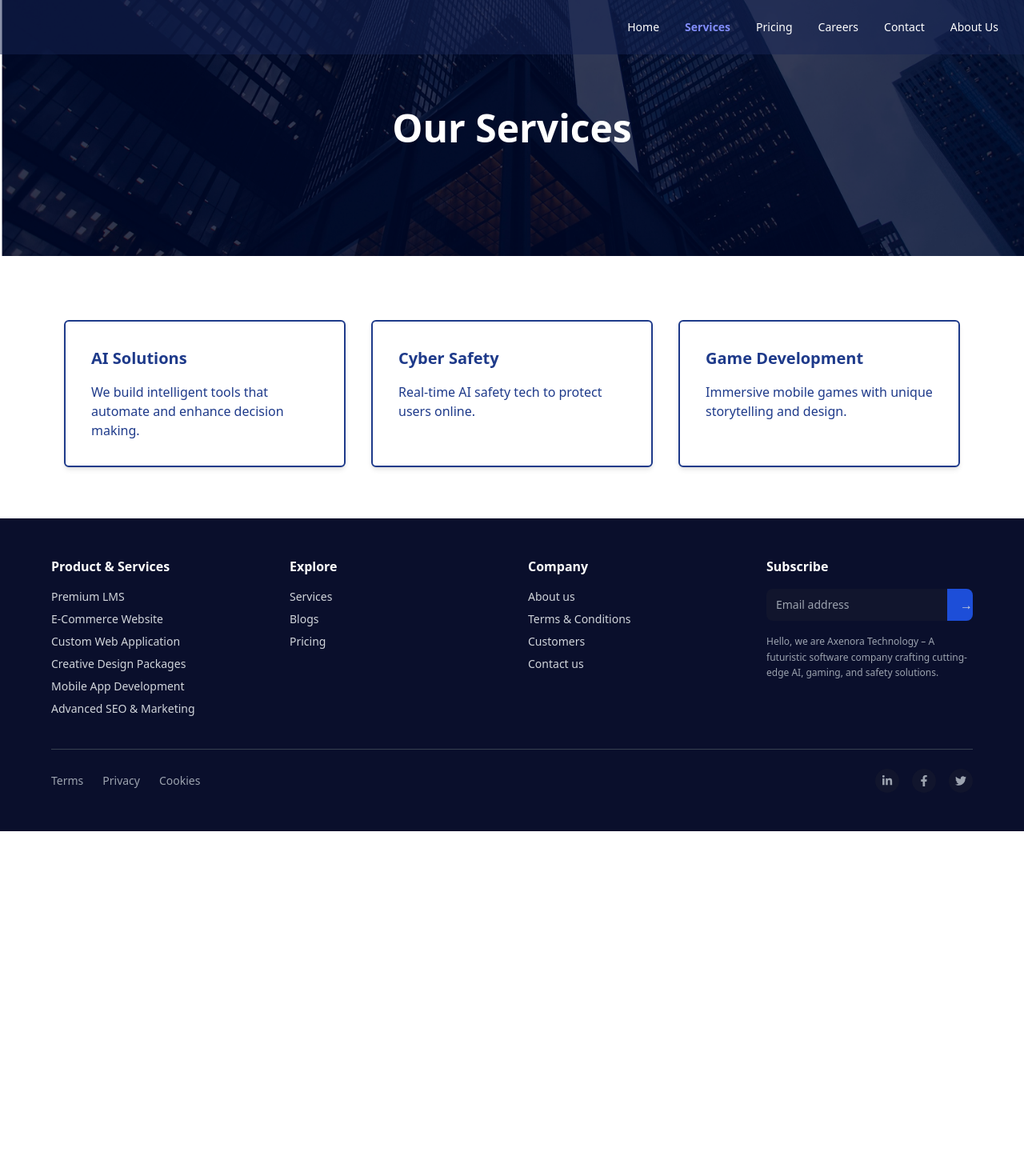
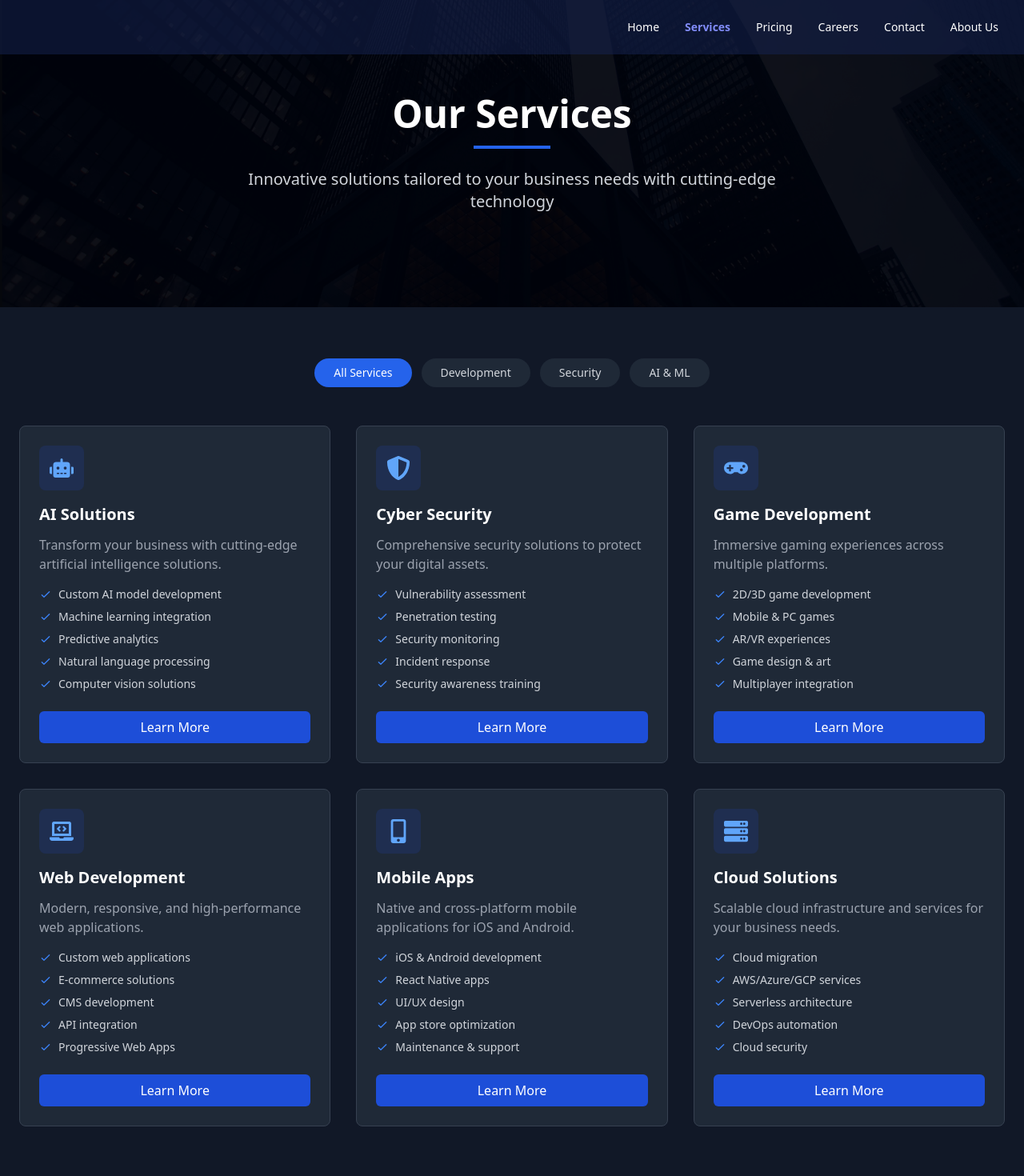
Before and after one commit to axerona/Axenora-Web-Site, a React (Vite) app in the folder frontend/: page /services in a window 1280 px wide. Shown: the top 1470 px of the page at 80% size. Before the commit the page ends 1039 px from the top, so only its background shows below. Built offline with nearby package versions, Linux system fonts and the light colour scheme.

Commit message:
Services page Ui Changes

```diff
--- a/frontend/src/components/Services.jsx
+++ b/frontend/src/components/Services.jsx
@@ -1,57 +1,185 @@
 import React, { useState } from "react";
+import { FaRobot, FaShieldAlt, FaGamepad, FaLaptopCode, FaMobileAlt, FaServer } from "react-icons/fa";
 import bg from "../assets/ser.png";
 
 const Services = () => {
-  const [activeCard, setActiveCard] = useState(null);
+  const [activeTab, setActiveTab] = useState(0);
 
-  const cards = [
+  const services = [
     {
       title: "AI Solutions",
-      description: "We build intelligent tools that automate and enhance decision making.",
+      icon: <FaRobot className="text-3xl text-blue-400" />,
+      description: "Transform your business with cutting-edge artificial intelligence solutions.",
+      features: [
+        "Custom AI model development",
+        "Machine learning integration",
+        "Predictive analytics",
+        "Natural language processing",
+        "Computer vision solutions"
+      ]
     },
     {
-      title: "Cyber Safety",
-      description: "Real-time AI safety tech to protect users online.",
+      title: "Cyber Security",
+      icon: <FaShieldAlt className="text-3xl text-blue-400" />,
+      description: "Comprehensive security solutions to protect your digital assets.",
+      features: [
+        "Vulnerability assessment",
+        "Penetration testing",
+        "Security monitoring",
+        "Incident response",
+        "Security awareness training"
+      ]
     },
     {
       title: "Game Development",
-      description: "Immersive mobile games with unique storytelling and design.",
+      icon: <FaGamepad className="text-3xl text-blue-400" />,
+      description: "Immersive gaming experiences across multiple platforms.",
+      features: [
+        "2D/3D game development",
+        "Mobile & PC games",
+        "AR/VR experiences",
+        "Game design & art",
+        "Multiplayer integration"
+      ]
     },
+    {
+      title: "Web Development",
+      icon: <FaLaptopCode className="text-3xl text-blue-400" />,
+      description: "Modern, responsive, and high-performance web applications.",
+      features: [
+        "Custom web applications",
+        "E-commerce solutions",
+        "CMS development",
+        "API integration",
+        "Progressive Web Apps"
+      ]
+    },
+    {
+      title: "Mobile Apps",
+      icon: <FaMobileAlt className="text-3xl text-blue-400" />,
+      description: "Native and cross-platform mobile applications for iOS and Android.",
+      features: [
+        "iOS & Android development",
+        "React Native apps",
+        "UI/UX design",
+        "App store optimization",
+        "Maintenance & support"
+      ]
+    },
+    {
+      title: "Cloud Solutions",
+      icon: <FaServer className="text-3xl text-blue-400" />,
+      description: "Scalable cloud infrastructure and services for your business needs.",
+      features: [
+        "Cloud migration",
+        "AWS/Azure/GCP services",
+        "Serverless architecture",
+        "DevOps automation",
+        "Cloud security"
+      ]
+    }
+  ];
+
+  const categories = [
+    { name: 'All Services', filter: 'all' },
+    { name: 'Development', filter: 'development' },
+    { name: 'Security', filter: 'security' },
+    { name: 'AI & ML', filter: 'ai' }
   ];
 
   return (
-    <section className="w-full overflow-x-hidden">
+    <section className="w-full min-h-screen bg-gray-900">
+      {/* Hero Section with Background Image */}
+      <div className="relative w-full h-96 flex items-center justify-center">
+        <div className="absolute inset-0">
+          <img
+            src={bg}
+            alt="Services Background"
+            className="w-full h-full object-cover"
+          />
+          <div className="absolute inset-0 bg-black/70"></div>
+        </div>
 
-      <div
-        className="relative w-screen h-72 md:h-80 flex items-center justify-center text-white mb-16"
-        style={{
-          backgroundImage: `url(${bg})`,
-          backgroundSize: "cover",
-          backgroundPosition: "center center",
-          backgroundRepeat: "no-repeat",
-        }}
-      >
-        <h2 className="text-4xl md:text-5xl font-bold z-10">Our Services</h2>
+        <div className="relative z-10 text-center px-6">
+          <h1 className="text-4xl md:text-5xl font-extrabold text-white mb-4">Our Services</h1>
+          <div className="w-24 h-1 bg-blue-600 mx-auto mb-6"></div>
+          <p className="text-xl text-gray-300 max-w-2xl mx-auto">
+            Innovative solutions tailored to your business needs with cutting-edge technology
+          </p>
+        </div>
       </div>
 
+      {/* Services Section */}
+      <div className="max-w-7xl mx-auto px-6 py-16">
+        {/* Category Filter */}
+        <div className="flex flex-wrap justify-center gap-3 mb-12">
+          {categories.map((category, index) => (
+            <button
+              key={index}
+              onClick={() => setActiveTab(index)}
+              className={`px-6 py-2 rounded-full text-sm font-medium transition-all duration-300 ${
+                activeTab === index
+                  ? 'bg-blue-600 text-white'
+                  : 'bg-gray-800 text-gray-300 hover:bg-gray-700'
+              }`}
+            >
+              {category.name}
+            </button>
+          ))}
+        </div>
 
-      <div className="max-w-6xl mx-auto pt-4 pb-16 px-4 grid grid-cols-1 md:grid-cols-3 gap-8">
-        {cards.map((card, index) => (
-          <div
-            key={index}
-            onClick={() => setActiveCard(index)}
-            className={`p-8 rounded-md shadow-md cursor-pointer transition-all duration-300 transform border-2
-              ${
-                activeCard === index
-                  ? "bg-blue-900 text-white border-blue-900"
-                  : "bg-white text-blue-900 border-blue-900 hover:bg-blue-100 hover:text-blue-900"
-              }
-              hover:-translate-y-1 hover:scale-[1.03]`}
-          >
-            <h3 className="text-xl font-semibold mb-4">{card.title}</h3>
-            <p>{card.description}</p>
-          </div>
-        ))}
+        {/* Services Grid */}
+        <div className="grid grid-cols-1 md:grid-cols-2 lg:grid-cols-3 gap-8">
+          {services.map((service, index) => (
+            <div
+              key={index}
+              className="bg-gray-800 rounded-lg overflow-hidden border border-gray-700 hover:border-blue-600 transition-all duration-300 hover:-translate-y-1"
+            >
+              <div className="p-6">
+                <div className="w-14 h-14 bg-blue-900/30 rounded-lg flex items-center justify-center mb-4">
+                  {service.icon}
+                </div>
+                <h3 className="text-xl font-bold text-white mb-3">{service.title}</h3>
+                <p className="text-gray-400 mb-4">{service.description}</p>
+
+                <ul className="space-y-2 mb-6">
+                  {service.features.map((feature, i) => (
+                    <li key={i} className="flex items-center text-gray-300 text-sm">
+                      <svg className="w-4 h-4 text-blue-500 mr-2 flex-shrink-0" fill="none" stroke="currentColor" viewBox="0 0 24 24" xmlns="http://www.w3.org/2000/svg">
+                        <path strokeLinecap="round" strokeLinejoin="round" strokeWidth={2} d="M5 13l4 4L19 7" />
+                      </svg>
+                      <span>{feature}</span>
+                    </li>
+                  ))}
+                </ul>
+
+                <button className="w-full py-2 bg-blue-700 hover:bg-blue-600 text-white rounded-md font-medium transition-colors duration-300">
+                  Learn More
+                </button>
+              </div>
+            </div>
+          ))}
+        </div>
+      </div>
+
+      {/* CTA Section */}
+      <div className="relative py-24">
+        <div className="absolute inset-0">
+          <img
+            src={bg}
+            alt="CTA Background"
+            className="w-full h-full object-cover"
+          />
+          <div className="absolute inset-0 bg-black/80"></div>
+        </div>
+        <div className="relative z-10 max-w-4xl mx-auto text-center px-6">
+          <h2 className="text-3xl font-bold text-white mb-4">Ready to start your project?</h2>
+          <div className="w-16 h-0.5 bg-blue-500 mx-auto mb-6"></div>
+          <p className="text-gray-300 text-lg mb-8">Our team is here to help you turn your ideas into reality.</p>
+          <button className="bg-blue-600 hover:bg-blue-500 text-white px-8 py-3 rounded-full font-semibold transition-all duration-300 hover:scale-105">
+            Get a Free Consultation
+          </button>
+        </div>
       </div>
     </section>
   );
```
